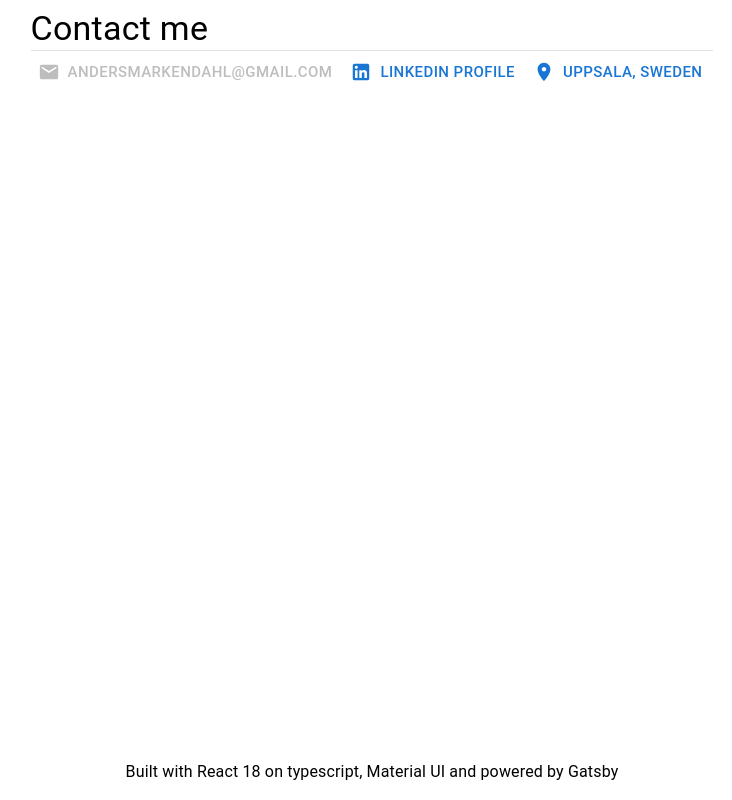
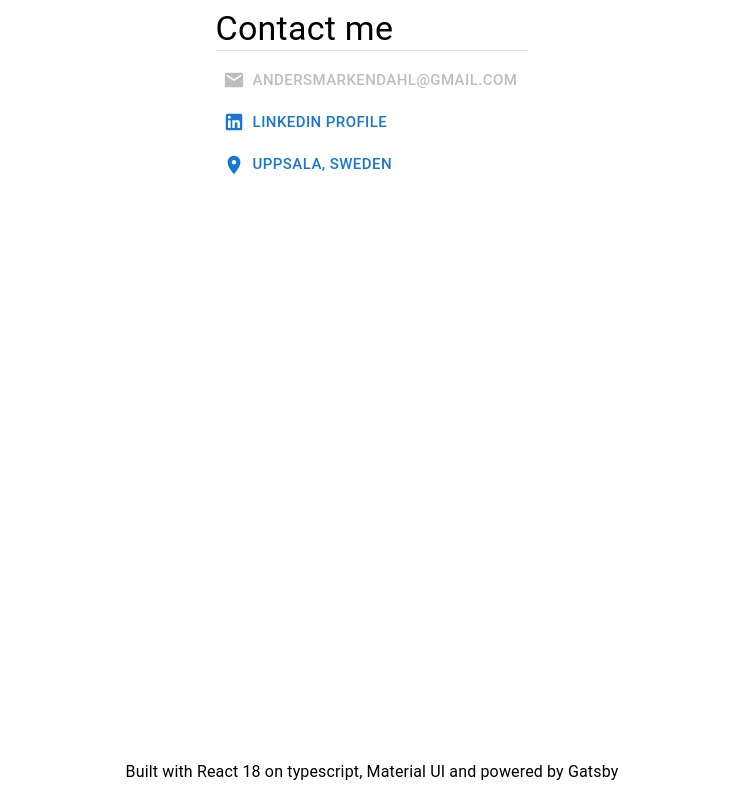
Before and after one commit to andersmarkendahl/andersmarkendahl.github.io, a React app: page / in a window 1280 px wide. Shown: the whole page, without its empty margins (268-1000 px from the left). Built offline with nearby package versions, Linux system fonts and the light colour scheme.

Commit message:
Added ComponentList component

```diff
--- a/src/sections/Contact.tsx
+++ b/src/sections/Contact.tsx
@@ -23,25 +23,36 @@ const ContactItem = ({ icon, description, link = '' }: ContactItemProps) => (
   </Button>
 );
 
+const ContactList = () => {
+  const contactData: ContactItemProps[] = [
+    { icon: <Email />, description: 'andersmarkendahl@gmail.com' },
+    { icon: <LinkedIn />, description: 'LinkedIn Profile', link: 'https://www.linkedin.com/in/andersmarkendahl/' },
+    { icon: <LocationOn />, description: 'Uppsala, Sweden', link: 'https://goo.gl/maps/B54bUncus6tHotbj6/' },
+  ];
+
+  return (
+    <div>
+      {contactData.map((data) => (
+        <div>
+          <ContactItem
+            icon={data.icon}
+            description={data.description}
+            link={data.link}
+          />
+        </div>
+      ))}
+    </div>
+  );
+};
+
 export const Contact = () => (
   <div>
-    <Typography variant="h4">
-      Contact me
-    </Typography>
-    <Divider orientation="horizontal" />
-    <ContactItem
-      icon={<Email />}
-      description="andersmarkendahl@gmail.com"
-    />
-    <ContactItem
-      icon={<LinkedIn />}
-      description="LinkedIn Profile"
-      link="https://www.linkedin.com/in/andersmarkendahl/"
-    />
-    <ContactItem
-      icon={<LocationOn />}
-      description="Uppsala, Sweden"
-      link="https://goo.gl/maps/B54bUncus6tHotbj6/"
-    />
+    <div css={{ marginBottom: '8px' }}>
+      <Typography variant="h4">
+        Contact me
+      </Typography>
+      <Divider orientation="horizontal" />
+    </div>
+    <ContactList />
   </div>
 );
```
Also changed, not shown: .eslintrc.json.
